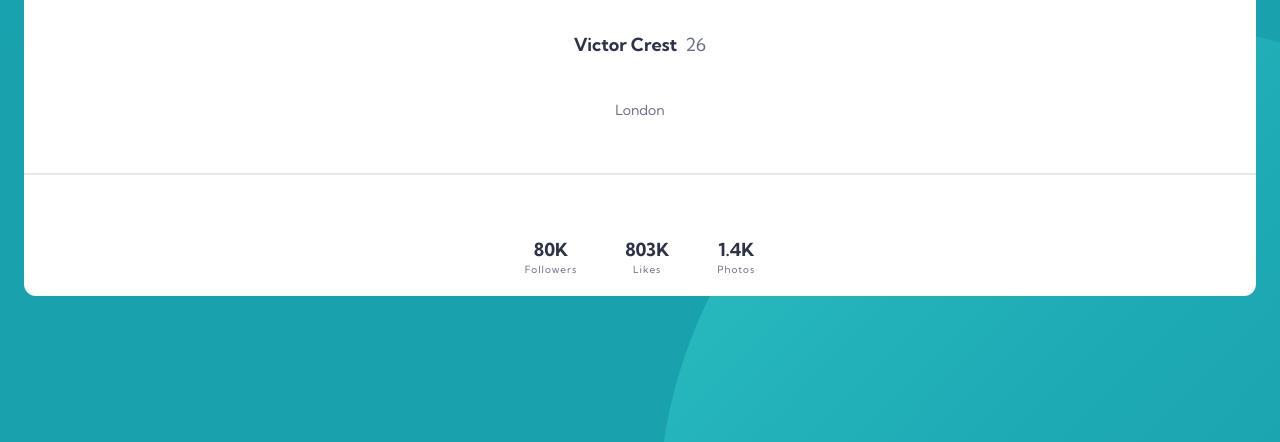
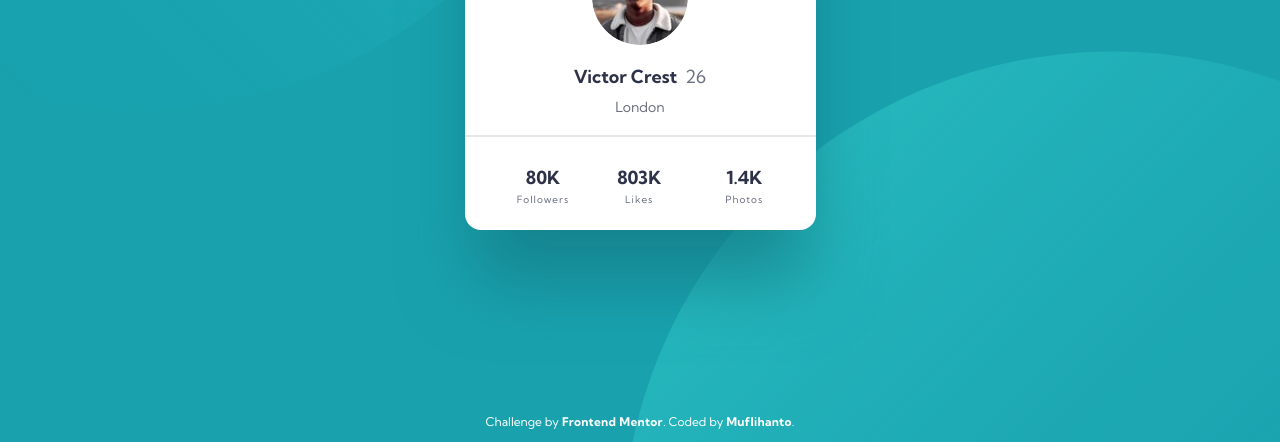
Before and after one commit to muflihanto/frontendmentor-profile-card-component, a website: page index.html in a window 1280 px wide. Shown: the part 358-800 px from the top of the page. Drawn offline with Linux system fonts and the light colour scheme.

Commit message:
finished styling

```diff
--- a/index.html
+++ b/index.html
@@ -34,17 +34,6 @@
     />
 
     <title>Frontend Mentor | Profile card component</title>
-
-    <!-- Feel free to remove these styles or customise in your own stylesheet 👍 -->
-    <style>
-      .attribution {
-        font-size: 11px;
-        text-align: center;
-      }
-      .attribution a {
-        color: hsl(228, 45%, 44%);
-      }
-    </style>
   </head>
   <body class="font-body">
     <main>
@@ -69,14 +58,18 @@
         <p>1.4K <span>Photos</span></p>
       </div>
     </main>
-    <!-- <div class="attribution">
+    <footer class="attribution">
       Challenge by
       <a
         href="https://www.frontendmentor.io?ref=challenge"
         target="_blank"
         >Frontend Mentor</a
-      >. Coded by <a href="#">Your Name Here</a>.
-    </div> -->
-    <script src="./slider.js"></script>
+      >. Coded by
+      <a
+        href="https://github.com/muflihanto"
+        target="_blank"
+        >Muflihanto</a
+      >.
+    </footer>
   </body>
 </html>
--- a/input.css
+++ b/input.css
@@ -2,13 +2,22 @@
 @tailwind components;
 @tailwind utilities;
 
-@import url("https://fonts.googleapis.com/css2?family=Kumbh+Sans:wght@400;700&display=swap");
+body {
+  @apply bg-primary-content h-screen relative py-[146px] flex flex-col items-center justify-center;
+}
 
-body {
+body::before {
+  content: "";
   background: url("./images/bg-pattern-top.svg"), url("./images/bg-pattern-bottom.svg");
   background-repeat: no-repeat, no-repeat;
-  background-position: calc(44% - 489px) calc(40% - 489px), calc(56% + 489px) calc(60% + 489px);
-  @apply bg-primary-content h-screen relative py-[146px] px-6;
+  background-position: calc(45% - 489px) calc(12% - 489px), calc(44% + 489px) calc(45% + 489px);
+  @apply -z-10 absolute w-screen h-screen top-0 left-0 opacity-90;
+}
+
+@media (orientation: portrait) or (max-width: 375px) {
+  body::before {
+    background-position: calc(44% - 489px) calc(40% - 489px), calc(56% + 489px) calc(64% + 489px);
+  }
 }
 
 .name {
@@ -20,7 +29,8 @@ body {
 }
 
 main {
-  @apply flex flex-col text-center h-full justify-between bg-white rounded-xl overflow-hidden text-primary-focus font-body;
+  @apply flex flex-col text-center h-[calc(100vh-146px)] max-h-[420px] justify-between bg-white rounded-2xl overflow-hidden text-primary-focus font-body min-w-[300px] w-[calc(100vw-48px)] max-w-[351px] lg:h-[375px];
+  box-shadow: 0px 60px 70px -10px hsla(185, 75%, 29%, 0.7), 0px -10px 10px hsla(185, 75%, 29%, 0.1);
 }
 
 header {
@@ -28,7 +38,7 @@ header {
 }
 
 .header {
-  @apply w-full h-full;
+  @apply w-full h-full object-cover;
 }
 
 .avatar {
@@ -52,23 +62,25 @@ hr {
 }
 
 .stats {
-  @apply flex mb-5 my-2 justify-center gap-12;
+  @apply flex mb-[22px] my-2 justify-center lg:gap-12 gap-11 pr-3 lg:pr-0;
 }
 
 .stats p {
   @apply flex flex-col font-bold text-lg;
 }
 
-.stats span {
-  @apply font-normal text-[10px] leading-3 text-primary tracking-widest;
+.stats p:nth-child(2) {
+  @apply mr-1 lg:pr-3;
 }
 
-/* ------------------------------------------ */
-.img-comp-img.img-comp-overlay {
-  @apply top-0 left-0 absolute w-auto h-auto overflow-hidden text-left;
+.stats span {
+  @apply font-normal text-[10px] leading-4 text-primary tracking-widest;
 }
 
-.img-comp-img img {
-  @apply block h-screen w-screen max-w-none left-0;
+.attribution {
+  @apply absolute bottom-3 text-white text-xs;
 }
-/* ------------------------------------------ */
+
+.attribution a {
+  @apply text-white font-bold tracking-wide hover:underline;
+}
```
Also changed, not shown: styles.css.
